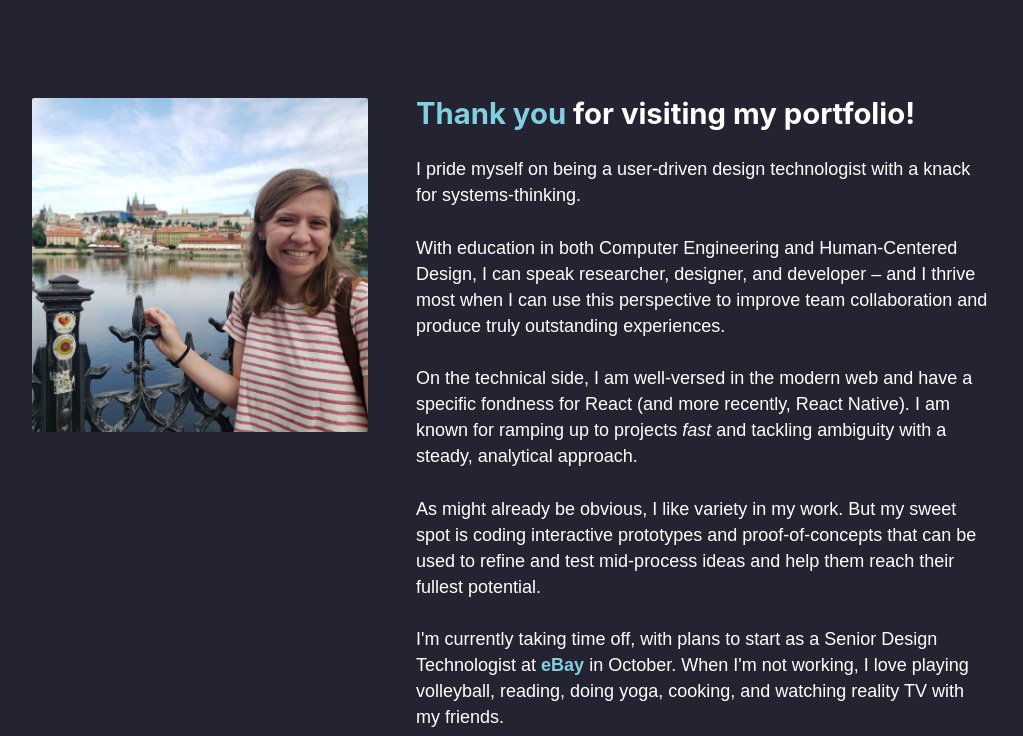
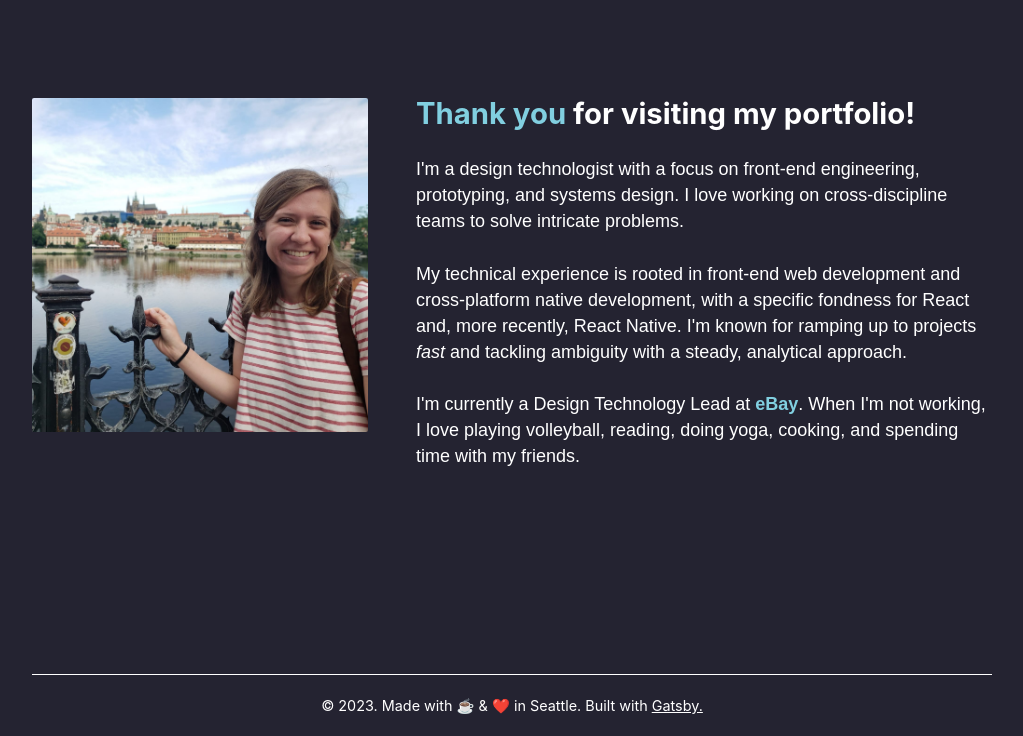
Before and after one commit to megan-woodruff/portfolio, a Gatsby site: page /about in a window 1280 px wide. Shown: the part 64-800 px from the top of the page, without its empty margins (128-1151 px from the left). Built offline with nearby package versions, Linux system fonts and the light colour scheme; Gatsby itself is replaced by a stand-in of ours.

Commit message:
chore: update about with new job

```diff
--- a/src/pages/about.js
+++ b/src/pages/about.js
@@ -33,29 +33,13 @@
             portfolio!
           </h2>
           <p>
-            I pride myself on being a user-driven design technologist with a
-            knack for systems-thinking.
+            I'm a design technologist with a focus on front-end engineering, prototyping, and systems design. I love working on cross-discipline teams to solve intricate problems.
           </p>
           <p>
-            With education in both Computer Engineering and Human-Centered
-            Design, I can speak researcher, designer, and developer – and I
-            thrive most when I can use this perspective to improve team
-            collaboration and produce truly outstanding experiences.
+            My technical experience is rooted in front-end web development and cross-platform native development, with a specific fondness for React and, more recently, React Native. I'm known for ramping up to projects <em>fast</em> and tackling ambiguity with a steady, analytical approach.
           </p>
           <p>
-            On the technical side, I am well-versed in the modern web and have a
-            specific fondness for React (and more recently, React Native). I am
-            known for ramping up to projects <i>fast</i> and tackling ambiguity
-            with a steady, analytical approach.
-          </p>
-          <p>
-            As might already be obvious, I like variety in my work. But my sweet
-            spot is coding interactive prototypes and proof-of-concepts that can
-            be used to refine and test mid-process ideas and help them reach
-            their fullest potential.
-          </p>
-          <p>
-            I'm currently taking time off, with plans to start as a Senior Design Technologist at{" "}
+            I'm currently a Design Technology Lead at{" "}
             <a
               href="https://ebay.com"
               target="_blank"
@@ -66,8 +50,7 @@
               }}
             >
               eBay
-            </a> in October. When I'm not working, I love playing
-            volleyball, reading, doing yoga, cooking, and watching reality TV with my friends.{" "}
+            </a>. When I'm not working, I love playing volleyball, reading, doing yoga, cooking, and spending time with my friends.{" "}
           </p>
         </div>
       </div>
```
